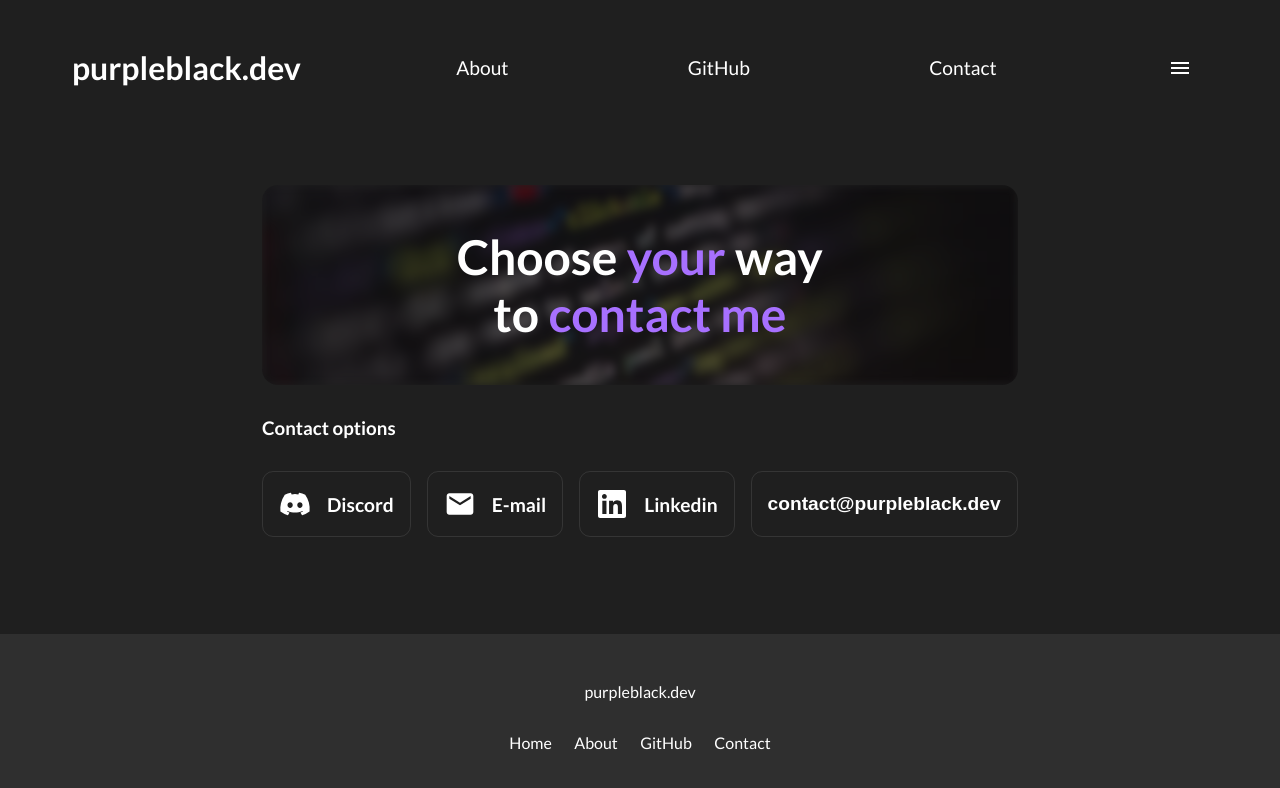
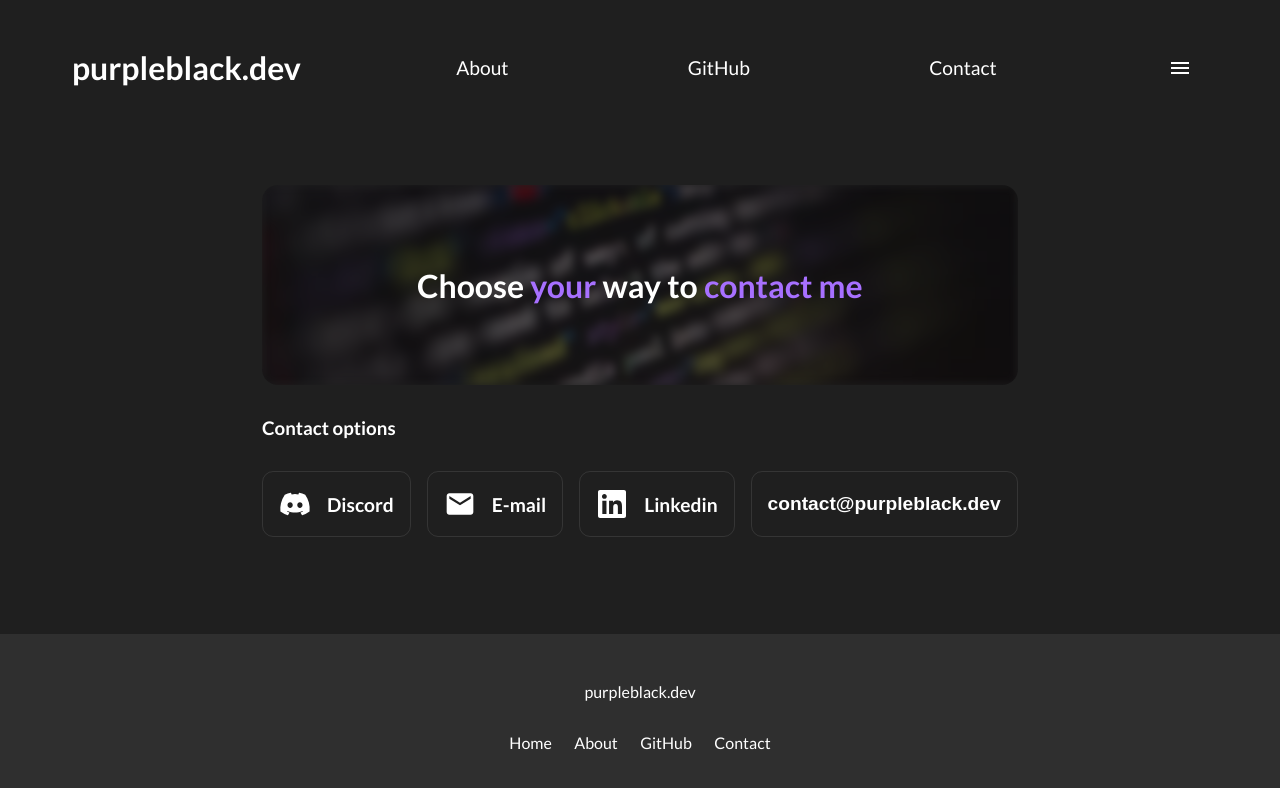
Before and after one commit to goodideagiver/purple-dev-react, a React (Create React App) app: page /contact in a window 1280 px wide. Shown: the top 788 px of the page. Built offline with nearby package versions, Linux system fonts and the light colour scheme.

Commit message:
Fix contact image text styling

```diff
--- a/src/components/content/contact/contact.module.css
+++ b/src/components/content/contact/contact.module.css
@@ -8,22 +8,20 @@
 
 .header-image {
 	border-radius: 1rem;
-	/* max-height: 10vh; */
 	overflow: hidden;
 	position: relative;
-	height: 200px;
+	min-height: 200px;
 	margin-bottom: 2rem;
+	display: grid;
+	place-items: center;
 }
 
 .title {
-	position: absolute;
-	top: 50%;
-	left: 50%;
-	transform: translate(-50%, -50%);
-	font-size: clamp(2vw, 3rem, 6vw);
-	width: min(fit-content, 95%);
+	font-size: 2rem;
+	/* width: min(fit-content, 95%); */
 	text-align: center;
 	z-index: 2;
+	padding: 2rem;
 }
 
 .title span {
@@ -31,6 +29,7 @@
 }
 
 .header-image img {
+	position: absolute;
 	object-fit: cover;
 	width: 100%;
 	height: 100%;
```
